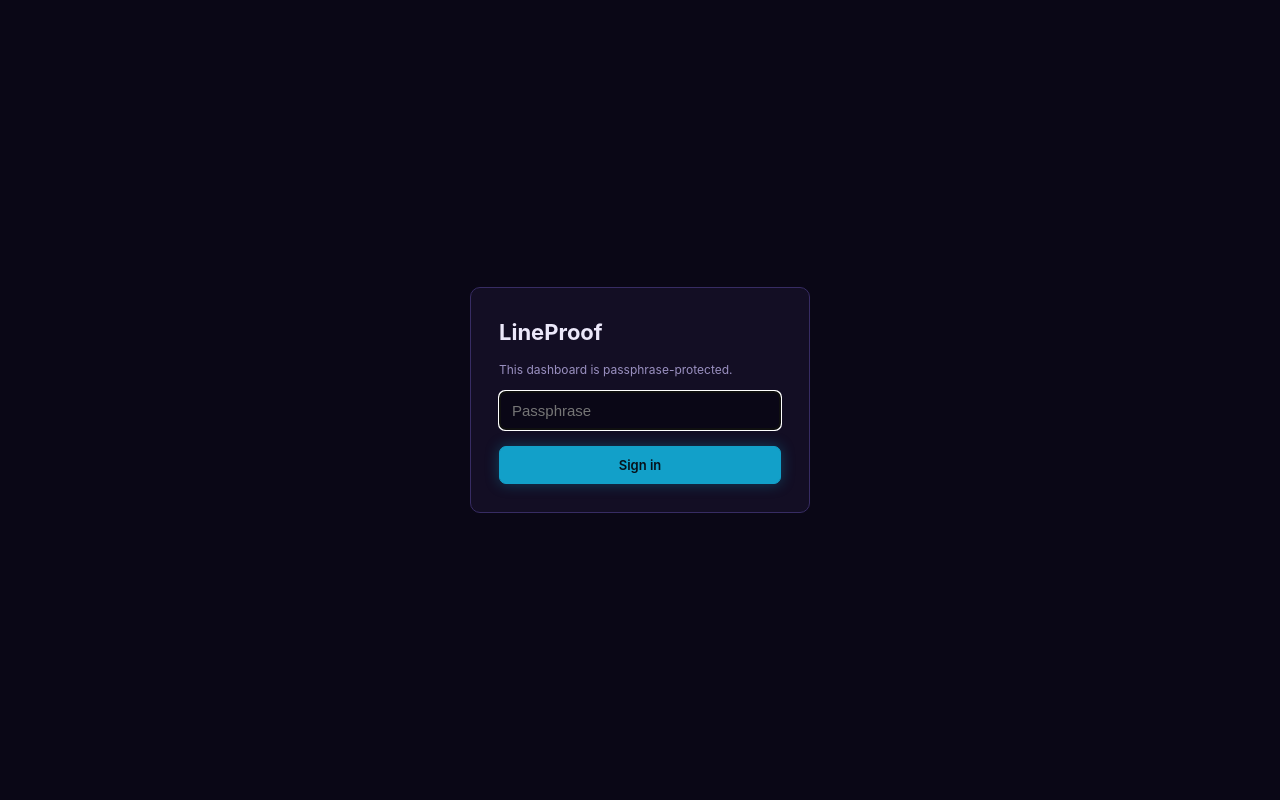
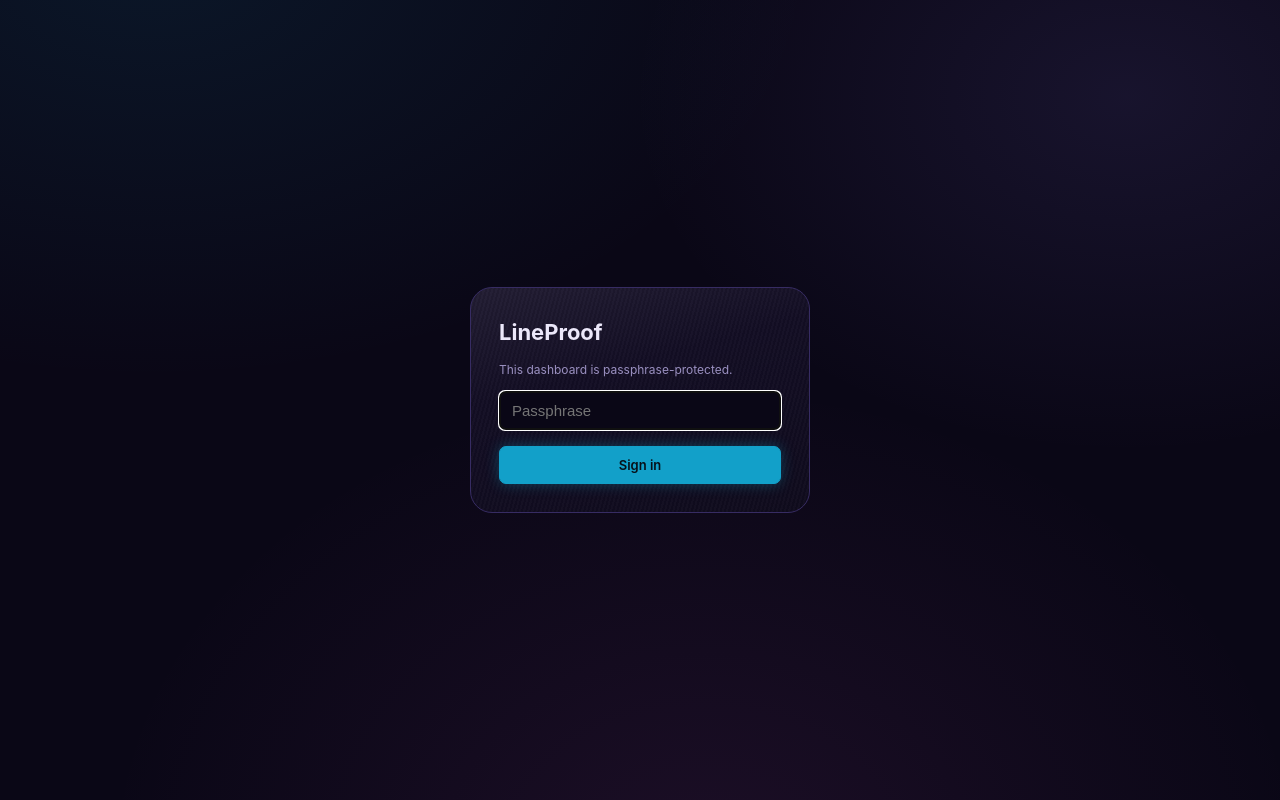
Before and after one commit to ApolloEs/netmon, a Python web app: template netmon/templates/login.html in a window 1280 px wide. Run offline with Jinja, Linux system fonts and the light colour scheme; the template is opened without the code that fills it, so the values that code supplies are empty.

Commit message:
feat: pearlescent backgrounds, brushed-metal panels, frosted header
- both modes: --page-bg pearlescent radial tints fixed behind the
  content; --card-sheen gains hairline diagonal graining over the
  existing top-light gradient (brushed metal on panel blanks)
- light mode: page base darkened #f4f2fc -> #dcd8ec so panels float
- sticky header: translucent --strip-fog + backdrop blur (frosted
  glass), neon hairline retained in dark
- radius: panels 22px, modals 18px, login card 22px

Visual-only: no selectors, IDs, logic, or backend changes.

```diff
--- a/netmon/static/style.css
+++ b/netmon/static/style.css
@@ -21,14 +21,25 @@
   --banner-bg:   #380f1c;
   --banner-text: #ff8fa3;
   --tile-label:  rgba(236, 232, 250, 0.68);
-  --card-shadow: inset 0 1px 0 rgba(236, 232, 250, 0.05);
+  --card-shadow: inset 0 1px 0 rgba(236, 232, 250, 0.08);
+  /* Brushed metal: hairline diagonal graining + a light catch at the
+     top-left falling to shade, layered over the flat card color. */
+  --card-sheen:  repeating-linear-gradient(105deg, rgba(236, 232, 250, 0.020) 0 2px, rgba(0, 0, 0, 0.045) 2px 4px),
+                 linear-gradient(165deg, rgba(236, 232, 250, 0.07) 0%, rgba(236, 232, 250, 0) 38%, rgba(0, 0, 0, 0.20) 100%);
+  /* Pearlescent page: faint cyan/violet/fuchsia glows drifting over the
+     base — mother-of-pearl on near-black. */
+  --page-bg:     radial-gradient(1100px 700px at 12% -5%, rgba(18, 160, 201, 0.10), transparent 60%),
+                 radial-gradient(900px 650px at 88% 12%, rgba(136, 120, 232, 0.11), transparent 55%),
+                 radial-gradient(1000px 800px at 55% 108%, rgba(209, 88, 201, 0.09), transparent 60%),
+                 var(--bg);
+  --strip-fog:   color-mix(in srgb, var(--card) 60%, transparent);
   --hero-glow:   0 0 26px rgba(18, 160, 201, 0.55);
   --strip-line:  linear-gradient(90deg, #12a0c9, #8c7ee8, #d158c9);
   --btn-glow:    0 0 14px rgba(18, 160, 201, 0.35);
 }
 
 :root[data-theme="light"] {
-  --bg:        #f4f2fc;
+  --bg:        #dcd8ec;
   --card:      #ffffff;
   --border:    #e3ddf5;
   --text:      #201a35;
@@ -45,7 +56,14 @@
   --banner-bg:   #fdecf3;
   --banner-text: #ab2456;
   --tile-label:  rgba(255, 255, 255, 0.92);
-  --card-shadow: 0 1px 3px rgba(32, 26, 53, 0.07);
+  --card-shadow: 0 2px 8px rgba(32, 26, 53, 0.10), inset 0 1px 0 rgba(255, 255, 255, 0.9);
+  --card-sheen:  repeating-linear-gradient(105deg, rgba(255, 255, 255, 0.20) 0 2px, rgba(46, 36, 82, 0.028) 2px 4px),
+                 linear-gradient(165deg, rgba(255, 255, 255, 0.85) 0%, rgba(255, 255, 255, 0) 40%, rgba(46, 36, 82, 0.06) 100%);
+  --page-bg:     radial-gradient(1100px 700px at 12% -5%, rgba(255, 210, 233, 0.55), transparent 60%),
+                 radial-gradient(900px 650px at 88% 12%, rgba(182, 224, 240, 0.55), transparent 55%),
+                 radial-gradient(1000px 800px at 55% 108%, rgba(196, 184, 244, 0.50), transparent 60%),
+                 var(--bg);
+  --strip-fog:   color-mix(in srgb, var(--card) 55%, transparent);
   --hero-glow:   none;
   --strip-line:  none;
   --btn-glow:    none;
@@ -54,6 +72,14 @@
 html, body {
   background: var(--bg);
   color: var(--text);
+}
+
+body {
+  background: var(--page-bg);
+  background-attachment: fixed;
+}
+
+html, body {
   font-family: -apple-system, BlinkMacSystemFont, "Segoe UI", sans-serif;
   font-size: 14px;
   line-height: 1.5;
@@ -66,7 +92,10 @@
   align-items: center;
   justify-content: space-between;
   padding: 12px 24px;
-  background: var(--card);
+  /* Foggy glass: content scrolls blurred underneath the sticky strip. */
+  background: var(--strip-fog);
+  backdrop-filter: blur(14px) saturate(140%);
+  -webkit-backdrop-filter: blur(14px) saturate(140%);
   border-bottom: 1px solid var(--border);
   position: sticky;
   top: 0;
@@ -147,9 +176,9 @@
 
 /* ── Card ───────────────────────────────────────────────────────── */
 .card {
-  background: var(--card);
+  background: var(--card-sheen), var(--card);
   border: 1px solid var(--border);
-  border-radius: 10px;
+  border-radius: 22px;
   padding: 20px;
   box-shadow: var(--card-shadow);
 }
@@ -438,9 +467,9 @@
   overflow-y: auto;
 }
 .modal {
-  background: var(--card);
+  background: var(--card-sheen), var(--card);
   border: 1px solid var(--border);
-  border-radius: 8px;
+  border-radius: 18px;
   width: 100%;
   max-width: 560px;
   padding: 20px;
@@ -566,9 +595,9 @@
   padding: 20px;
 }
 .login-card {
-  background: var(--card);
+  background: var(--card-sheen), var(--card);
   border: 1px solid var(--border);
-  border-radius: 10px;
+  border-radius: 22px;
   padding: 28px;
   width: 100%;
   max-width: 340px;
```
